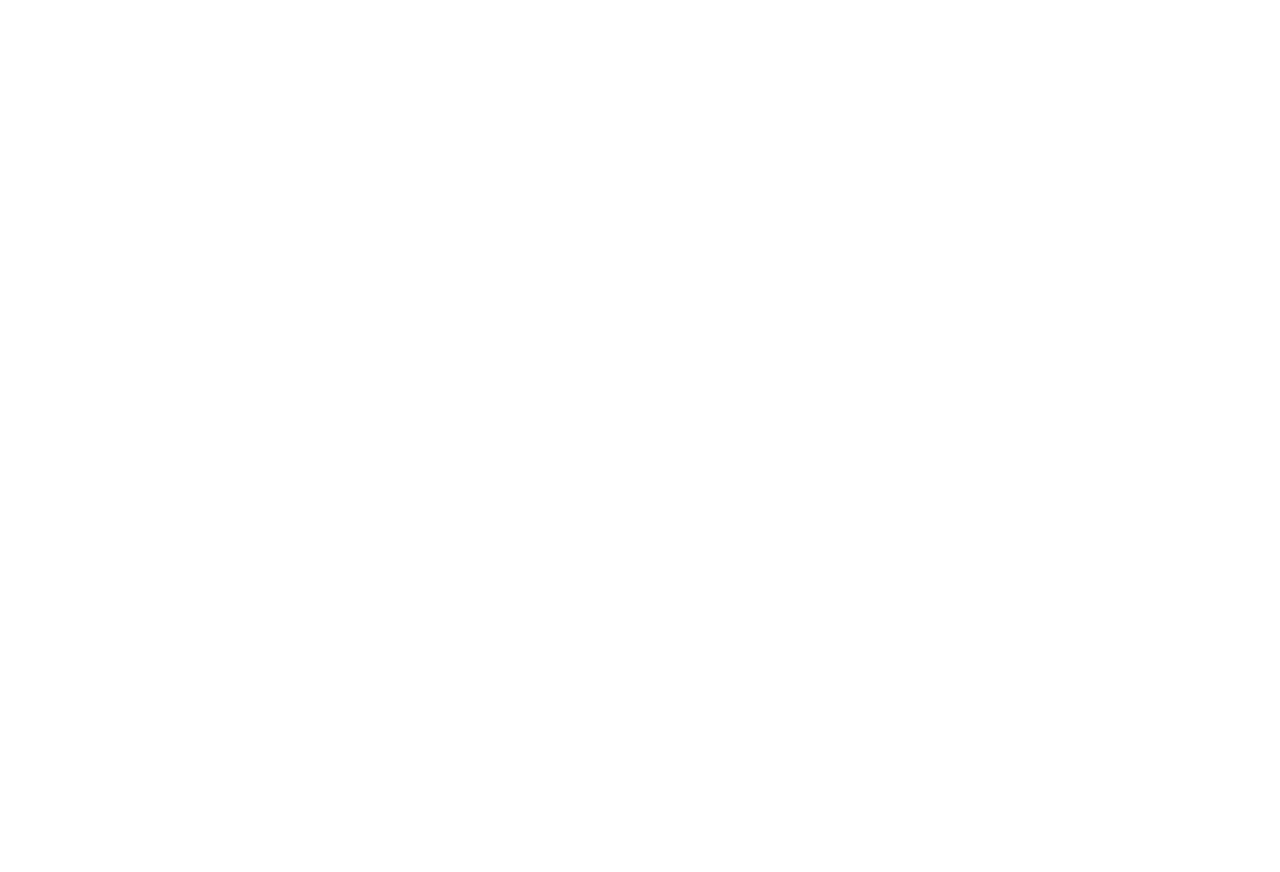
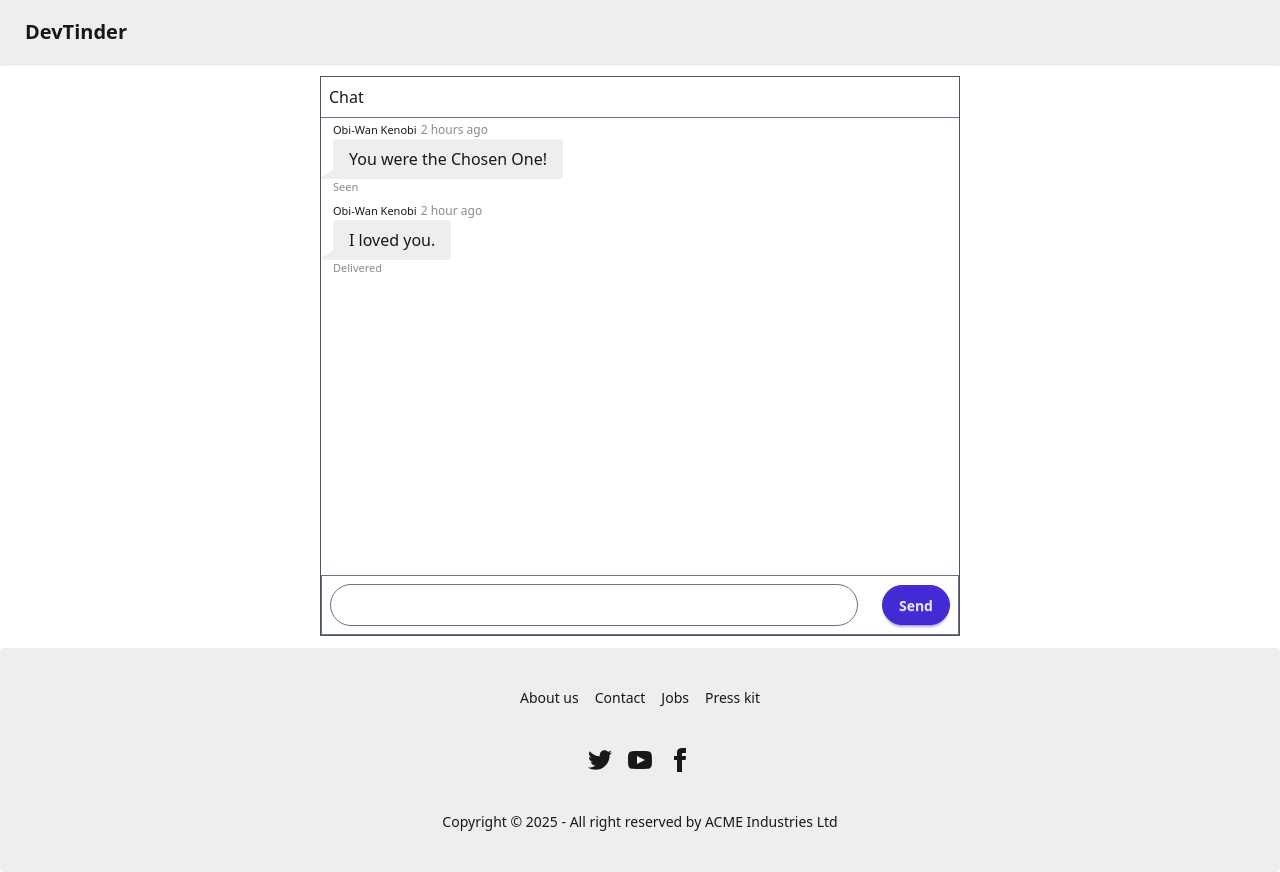
Before and after one commit to Akshay-Malik2040/devTinder-web, a React (Vite) app: page /chat/1 in a window 1280 px wide. Before the commit this address had no page. Before the commit the page ends 800 px from the top, so only its background shows below. Built offline with nearby package versions, Linux system fonts and the light colour scheme; no server answers.

Commit message:
Create Chat Component and set route

```diff
--- a/src/App.jsx
+++ b/src/App.jsx
@@ -7,6 +7,7 @@
 import Feed from "./components/Feed"
 import Connections from "./components/Connections";
 import Requests from "./components/Requests";
+import Chat from "./components/Chat";
 
 
 function App() {
@@ -20,6 +21,7 @@
             <Route path="/profile" element={<Profile />} />
             <Route path="/connections" element={<Connections/>}/>
             <Route path="/requests" element={<Requests/>}/>
+            <Route path="/chat/:targetUserId" element={<Chat/>}/>
           </Route>
         </Routes>
       </BrowserRouter>
--- /dev/null
+++ b/src/components/Chat.jsx
@@ -0,0 +1,42 @@
+import React, { useState } from 'react'
+import { useParams } from 'react-router-dom';
+
+const Chat = () => {
+    const targetUserId = useParams();
+    const [messages, setMessages] = useState([{ text: "Hello world" }]);
+
+    return (
+        <div className='flex h-[70vh] my-3 border border-gray-600 justify-center w-1/2 mx-auto flex-col'>
+            <h1 className='border-b p-2 border-gray-500 w-full'>Chat</h1>
+            <div className='flex-1'>
+                {/* display message */}
+                {messages.map((msg, index) => {
+                    return (<div key={index}><div className="chat chat-start">
+                        <div className="chat-header">
+                            Obi-Wan Kenobi
+                            <time className="text-xs opacity-50">2 hours ago</time>
+                        </div>
+                        <div className="chat-bubble">You were the Chosen One!</div>
+                        <div className="chat-footer opacity-50">Seen</div>
+                        </div>
+                        <div className="chat chat-start">
+                        <div className="chat-header">
+                            Obi-Wan Kenobi
+                            <time className="text-xs opacity-50">2 hour ago</time>
+                        </div>
+                        <div className="chat-bubble">I loved you.</div>
+                        <div className="chat-footer opacity-50">Delivered</div>
+                        </div></div>);
+                })}
+            </div>
+
+            <div className='flex border justify-center items-center gap-2 border-gray-500'>
+                {/*For input and button */}
+                <input className='flex-1 border border-gray-500 rounded-3xl p-2 m-2' type="text" />
+                <button className='btn btn-primary rounded-3xl m-2'>Send</button>
+            </div>
+        </div>
+    )
+}
+
+export default Chat
--- a/src/components/Connections.jsx
+++ b/src/components/Connections.jsx
@@ -3,6 +3,7 @@
 import { BASE_URL } from '../utils/constant'
 import { useDispatch, useSelector } from 'react-redux'
 import { addConnection } from '../utils/connectionSlice'
+import { Link } from 'react-router-dom'
 
 const Connections = () => {
     const dispatch = useDispatch();
@@ -28,10 +29,12 @@
             <h1 className='text-center py-2 font-bold text-3xl'>Connections</h1>
             <div className='flex justify-center'>
                 {connections.map((connection) => (
-                    <div key={connection._id} className='flex justify-center w-1/2 bg-base-300 rounded my-4 mx-auto'>
-                        <div className='my-2'><div>{connection.firstName + " " + connection.lastName}</div>
+                    <div key={connection._id} className='flex justify-between w-1/2 bg-base-300 rounded my-4 mx-auto'>
+                        <div className='my-2 mx-4'><div>{connection.firstName + " " + connection.lastName}</div>
                             <div>{connection.about}</div></div>
                         <p></p>
+                        <Link to={"/chat/"+connection._id}><button className='bg-primary mx-3 my-2 p-3 rounded-3xl'>Chat</button></Link>
+                        {/* <Link to={"/user"+connection._id}><button>Chat</button></Link> */}
                     </div>
                 ))}
             </div>
```
